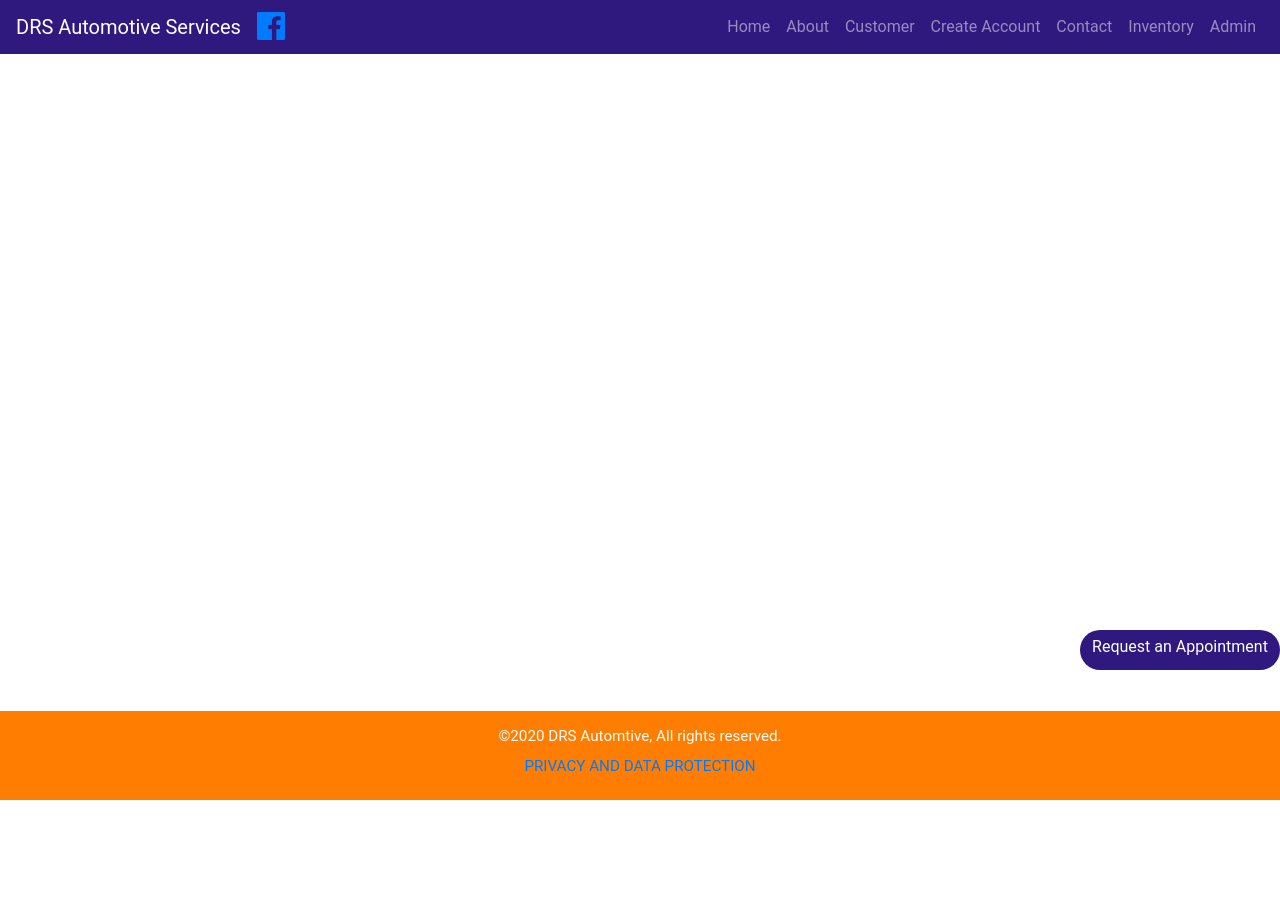
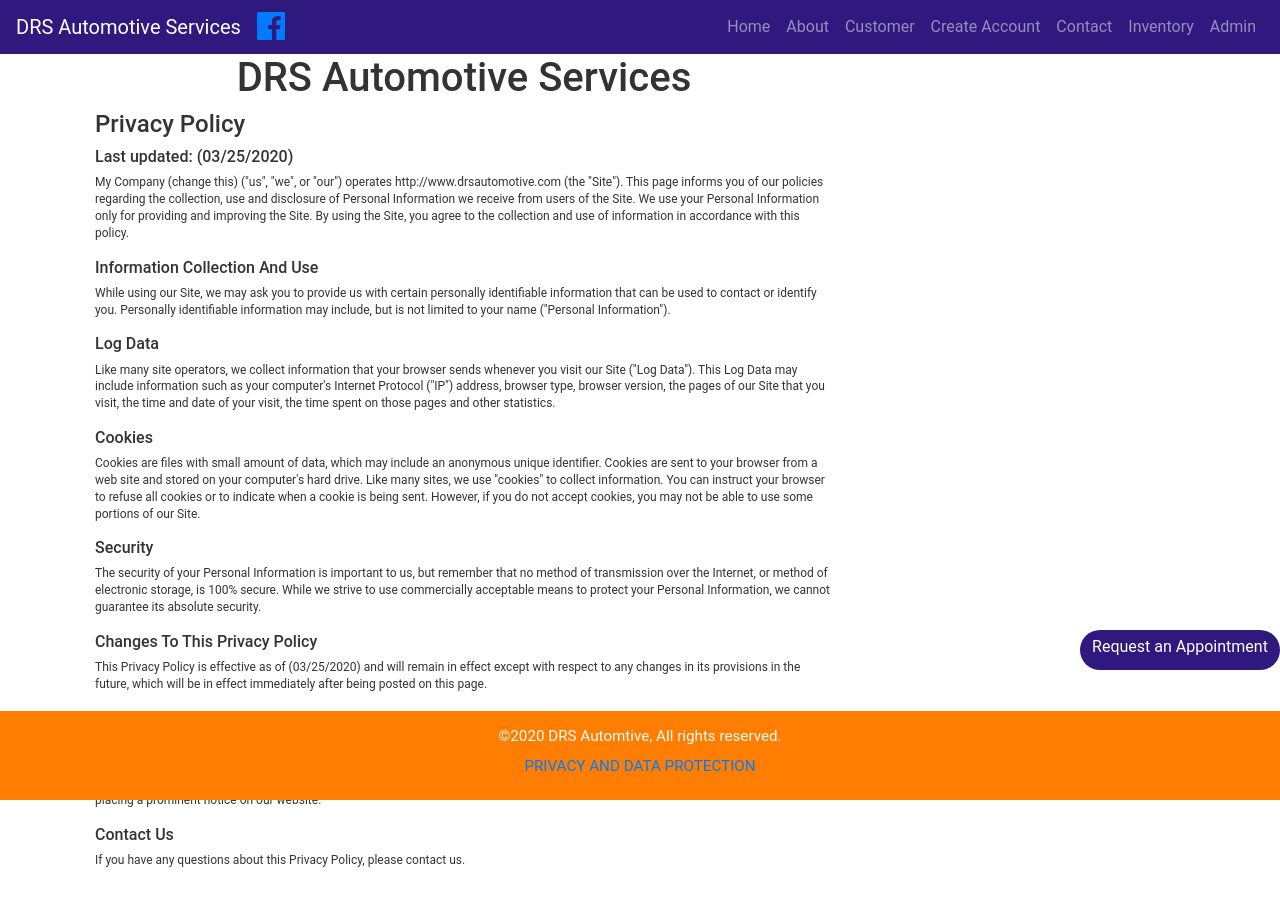
Before and after one commit to Mike-Smith13067/drs-project-3, a React (Create React App) app in the folder client/: page /Privacy in a window 1280 px wide. Built offline with nearby package versions, Linux system fonts and the light colour scheme.

Commit message:
Rerouted Policy

```diff
--- a/client/src/App.js
+++ b/client/src/App.js
@@ -44,11 +44,13 @@
               <Route exact path ="/WorkOrder">
               <WorkOrder />
               </Route>
-
-              {/* <Privacy /> */}
-            </Switch>
+              <Route exact path ="/Privacy">
+              <Privacy />
+              </Route>
+              </Switch>
           </div>
           <Footer />
+
         </BrowserRouter>
     );
   }
```
